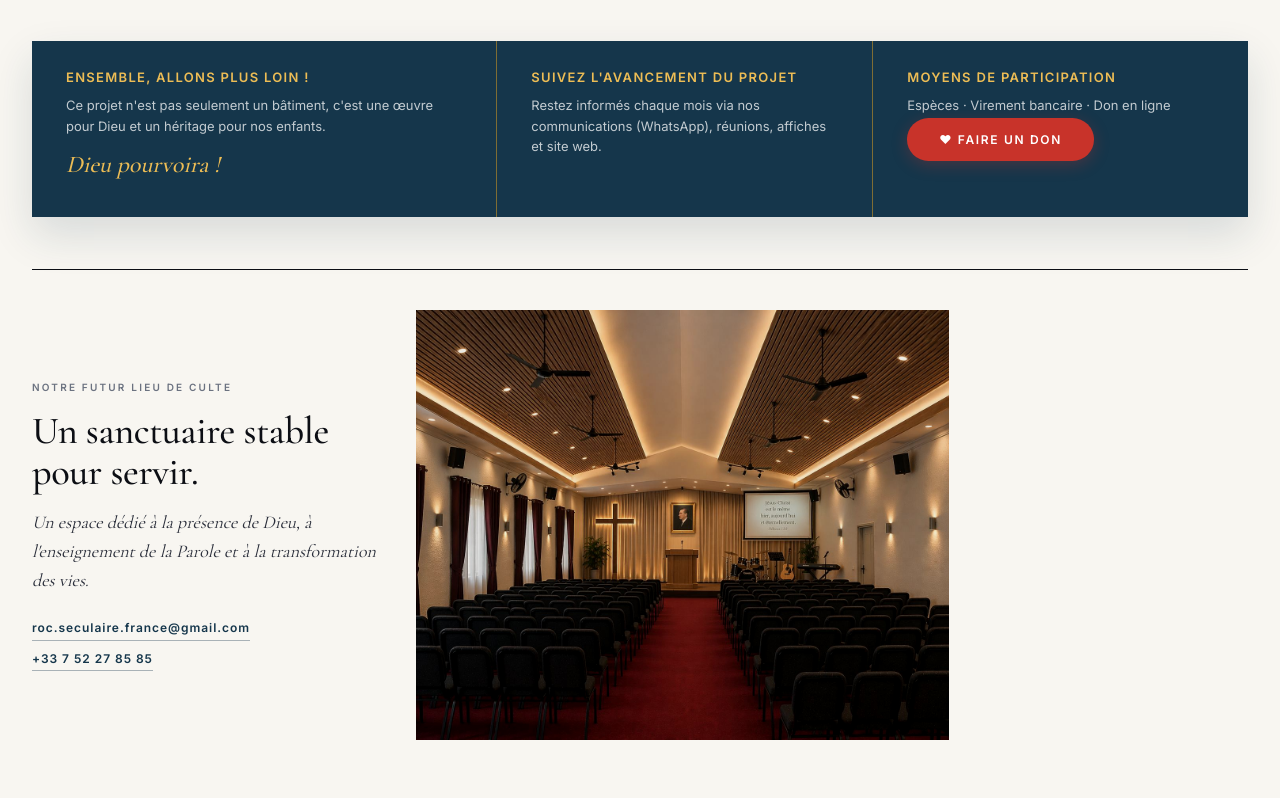
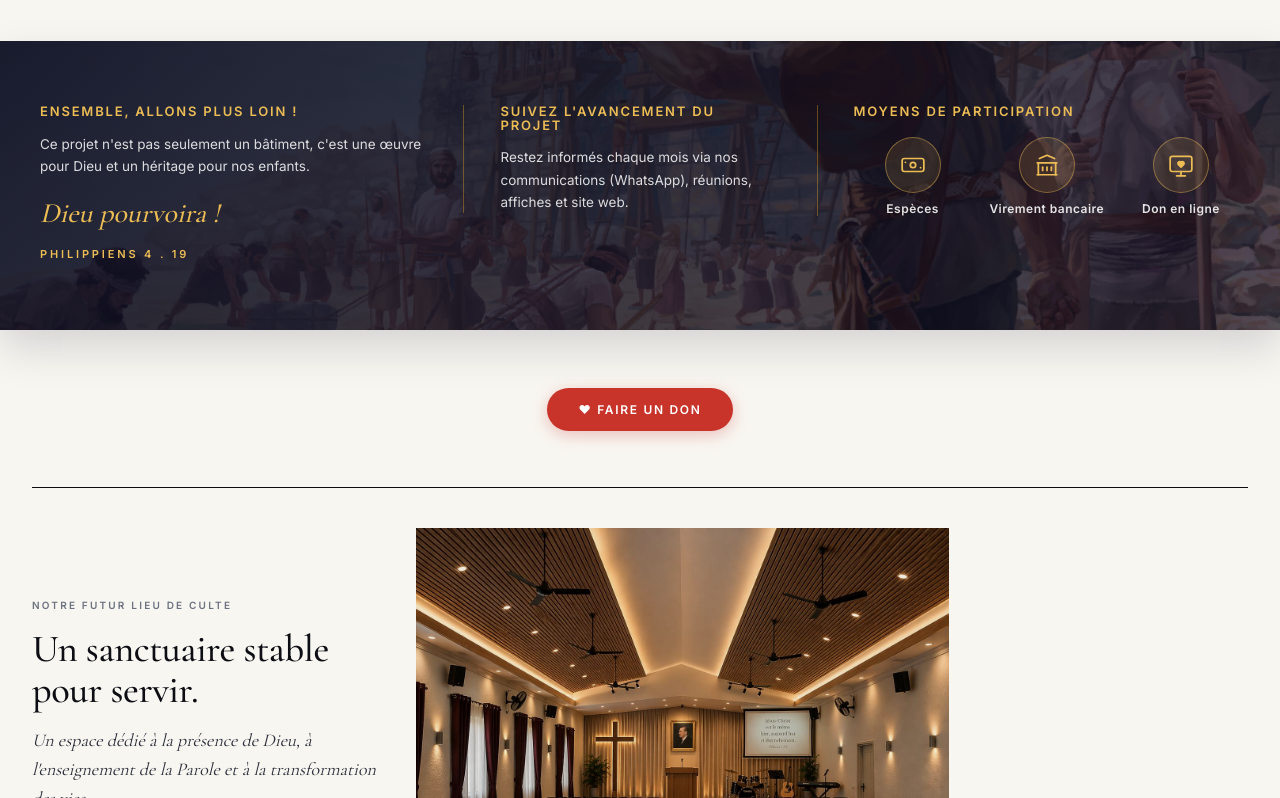
Before and after one commit to Sunnoogo77/RST, a React (Vite) app: page /nehemie in a window 1280 px wide. Shown: the part 1642-2440 px from the top of the page. Built offline with nearby package versions, Linux system fonts and the light colour scheme.

Commit message:
feat: enhance Nehemie participation section with full-width band, background image, and payment options

```diff
--- a/src/routes/Accueil.module.css
+++ b/src/routes/Accueil.module.css
@@ -168,8 +168,8 @@
   object-fit: cover;
   object-position: center top;
   display: block;
-  -webkit-mask-image: linear-gradient(90deg, #000 0%, #000 68%, rgba(0,0,0,.92) 80%, rgba(0,0,0,.55) 91%, transparent 100%);
-  mask-image: linear-gradient(90deg, #000 0%, #000 68%, rgba(0,0,0,.92) 80%, rgba(0,0,0,.55) 91%, transparent 100%);
+  -webkit-mask-image: linear-gradient(90deg, #000 0%, #000 64%, rgba(0,0,0,.9) 78%, rgba(0,0,0,.52) 90%, transparent 100%);
+  mask-image: linear-gradient(90deg, #000 0%, #000 64%, rgba(0,0,0,.9) 78%, rgba(0,0,0,.52) 90%, transparent 100%);
 }
 
 .heroJesus::before,
@@ -181,9 +181,9 @@
 
 .heroJesus::before {
   inset: 0 -96% 0 0;
-  z-index: 0;
+  z-index: 2;
   background:
-    radial-gradient(ellipse 38% 88% at 39% 52%, rgba(0,0,0,.94) 0%, rgba(0,0,0,.76) 34%, rgba(0,0,0,.32) 62%, rgba(0,0,0,0) 88%);
+    radial-gradient(ellipse 28% 86% at 46% 52%, rgba(0,0,0,.68) 0%, rgba(0,0,0,.5) 34%, rgba(0,0,0,.22) 62%, rgba(0,0,0,0) 88%);
 }
 
 .heroJesus::after {
--- a/src/routes/Nehemie.module.css
+++ b/src/routes/Nehemie.module.css
@@ -447,30 +447,68 @@
   color: #d59a22;
 }
 
+/* ─ Bande "Ensemble allons plus loin" — pleine largeur, image rotative ─ */
 .participationBand {
+  position: relative;
+  /* Full-bleed : déborde de la section pour atteindre les bords du viewport */
+  width: 100vw;
+  margin-left: calc(50% - 50vw);
+  margin-right: calc(50% - 50vw);
+  margin-top: 32px;
+  margin-bottom: 56px;
+  background-color: #06091c;
+  background-size: cover;
+  background-position: center;
+  background-repeat: no-repeat;
+  color: var(--paper);
+  isolation: isolate;
+  box-shadow: 0 18px 40px rgba(6, 9, 28, .14);
+}
+
+/* Voile sombre par-dessus la photo : lisibilité du texte garantie */
+.participationOverlay {
+  position: absolute;
+  inset: 0;
+  background:
+    linear-gradient(135deg, rgba(6,9,28,.92) 0%, rgba(6,9,28,.78) 50%, rgba(6,9,28,.62) 100%);
+  z-index: 0;
+  pointer-events: none;
+}
+
+/* Conteneur centré qui contraint le contenu à la largeur du site */
+.participationInner {
+  position: relative;
+  z-index: 1;
+  max-width: 1280px;
+  margin: 0 auto;
+  padding: 64px var(--pad-x);
   display: grid;
-  grid-template-columns: 1.05fr .85fr .85fr;
+  grid-template-columns: 1.1fr .9fr 1.1fr;
   gap: 0;
-  /* Bleu officiel du design system — token --accent (#15364B) */
-  background: var(--accent);
-  color: var(--paper);
-  margin-bottom: 52px;
-  box-shadow: 0 18px 40px rgba(21, 54, 75, .14);
+  align-items: start;
 }
 
 .bandBlock {
-  padding: 30px 34px 32px;
+  padding: 0 36px;
 }
 
 .bandBlock + .bandBlock {
-  border-left: 1px solid rgba(213,154,34,.55);
+  border-left: 1px solid rgba(213,154,34,.42);
+}
+
+.bandBlock:first-child {
+  padding-left: 8px;
+}
+
+.bandBlock:last-child {
+  padding-right: 8px;
 }
 
 .bandBlock h3 {
   font-family: var(--f-body);
   font-size: 13px;
   font-weight: 700;
-  letter-spacing: .10em;
+  letter-spacing: .14em;
   text-transform: uppercase;
   color: #edbd55;
   margin: 0;
@@ -478,20 +516,84 @@
 
 .bandBlock p {
   font-family: var(--f-body);
-  font-size: 13px;
-  line-height: 1.6;
-  color: rgba(255,255,255,.74);
-  margin: 10px 0 0;
+  font-size: 13.5px;
+  line-height: 1.65;
+  color: rgba(255,255,255,.84);
+  margin: 14px 0 0;
 }
 
-.bandBlock strong {
+.bandBlock strong,
+.bandVerse {
   display: block;
   font-family: var(--f-serif);
-  font-size: 24px;
+  font-size: 28px;
   font-style: italic;
   font-weight: 500;
   color: #edbd55;
+  margin-top: 14px;
+}
+
+.bandRef {
+  display: inline-block;
+  font-family: var(--f-body);
+  font-size: 11px;
+  font-weight: 700;
+  letter-spacing: .26em;
+  text-transform: uppercase;
+  color: #edbd55;
   margin-top: 10px;
+}
+
+/* ─ Liste des moyens de participation : 3 icônes en ligne ─ */
+.payList {
+  list-style: none;
+  margin: 18px 0 0;
+  padding: 0;
+  display: grid;
+  grid-template-columns: repeat(3, 1fr);
+  gap: 16px;
+}
+
+.payItem {
+  display: flex;
+  flex-direction: column;
+  align-items: center;
+  gap: 8px;
+  text-align: center;
+}
+
+.payIcon {
+  display: inline-flex;
+  align-items: center;
+  justify-content: center;
+  width: 56px;
+  height: 56px;
+  border-radius: 50%;
+  background: rgba(237, 189, 85, .12);
+  border: 1px solid rgba(237, 189, 85, .42);
+  color: #edbd55;
+}
+
+.payIcon svg {
+  width: 26px;
+  height: 26px;
+  display: block;
+}
+
+.payLabel {
+  font-family: var(--f-body);
+  font-size: 12px;
+  font-weight: 600;
+  letter-spacing: .04em;
+  color: rgba(255, 255, 255, .88);
+  line-height: 1.3;
+}
+
+/* ─ Bouton "Faire un don" centré sous la bande ─ */
+.donCtaWrap {
+  display: flex;
+  justify-content: center;
+  margin: 0 0 56px;
 }
 
 .donBtn {
--- a/src/routes/Nehemie.tsx
+++ b/src/routes/Nehemie.tsx
@@ -276,24 +276,60 @@ export default function Nehemie() {
             </article>
           </div>
 
-          <div className={styles.participationBand}>
+        </div>{/* fin .contentInner — la bande déborde en pleine largeur */}
+
+        {/* ══════════════════════════════════════════════════════════
+            BANDE "Ensemble, allons plus loin" — pleine largeur,
+            image de fond rotative, voile sombre, 3 colonnes
+            ══════════════════════════════════════════════════════════ */}
+        <div
+          className={styles.participationBand}
+          style={{ backgroundImage: `url(${asset(bandBg)})` }}
+        >
+          <div className={styles.participationOverlay} aria-hidden="true" />
+          <div className={styles.participationInner}>
+
             <div className={styles.bandBlock}>
               <h3>{t('nehemie.goFurtherTitle')}</h3>
               <p>{t('nehemie.goFurtherText')}</p>
-              <strong>{t('nehemie.goFurtherVerse')}</strong>
+              <strong className={styles.bandVerse}>{t('nehemie.goFurtherVerse')}</strong>
+              <span className={styles.bandRef}>{t('nehemie.goFurtherRef')}</span>
             </div>
+
             <div className={styles.bandBlock}>
               <h3>{t('nehemie.followTitle')}</h3>
               <p>{t('nehemie.followText')}</p>
             </div>
+
             <div className={styles.bandBlock}>
               <h3>{t('nehemie.waysTitle')}</h3>
-              <p>{t('nehemie.waysText')}</p>
-              <a href={`mailto:${t('nehemie.contactEmail')}`} className={styles.donBtn}>
-                {t('nehemie.donCta')}
-              </a>
+              <ul className={styles.payList}>
+                <li className={styles.payItem}>
+                  <span className={styles.payIcon}>{IconCash}</span>
+                  <span className={styles.payLabel}>{t('nehemie.payCashLbl')}</span>
+                </li>
+                <li className={styles.payItem}>
+                  <span className={styles.payIcon}>{IconBank}</span>
+                  <span className={styles.payLabel}>{t('nehemie.payBankLbl')}</span>
+                </li>
+                <li className={styles.payItem}>
+                  <span className={styles.payIcon}>{IconOnline}</span>
+                  <span className={styles.payLabel}>{t('nehemie.payOnlineLbl')}</span>
+                </li>
+              </ul>
             </div>
+
           </div>
+        </div>
+
+        {/* Bouton "Faire un don" centré sous la bande */}
+        <div className={styles.donCtaWrap}>
+          <a href={`mailto:${t('nehemie.contactEmail')}`} className={styles.donBtn}>
+            {t('nehemie.donCta')}
+          </a>
+        </div>
+
+        <div className={styles.contentInner}>{/* reprise du conteneur étroit */}
 
           <div className={styles.futurePanel}>
             <div className={styles.futureCopy}>
```
Also changed, not shown: hero-check.png.
